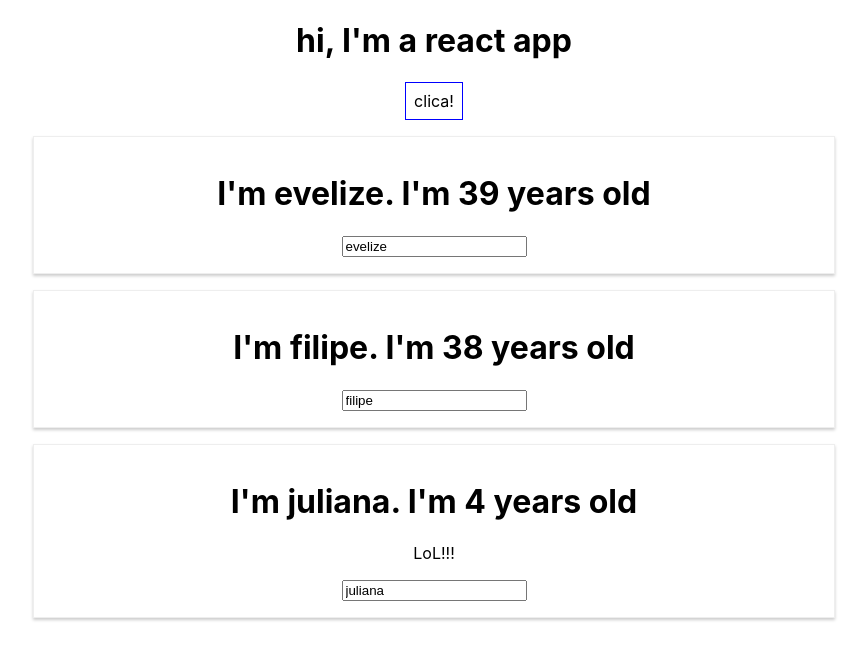
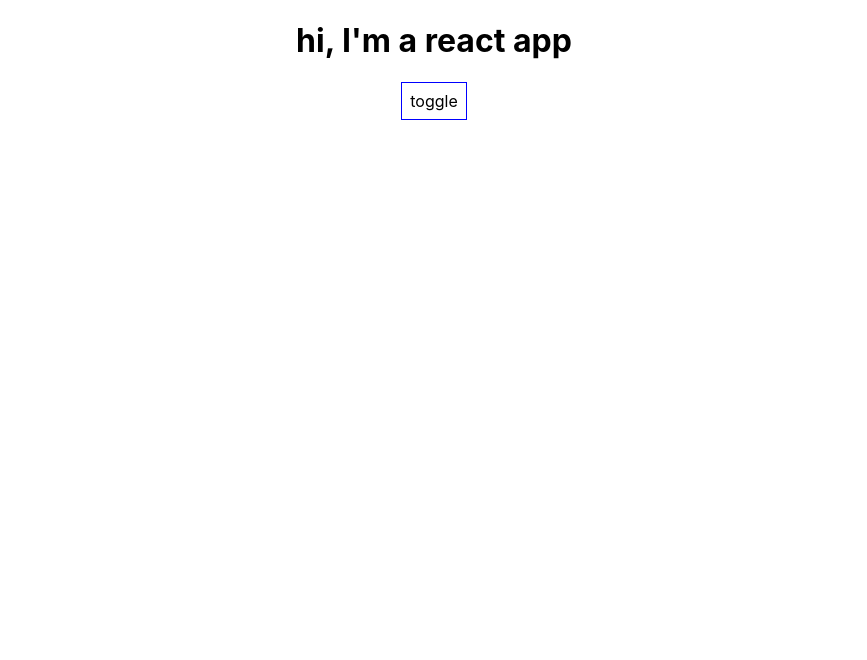
Before and after one commit to ninrod/react-cra, a React (Create React App) app: page / in a window 1280 px wide. Shown: the top 660 px of the page, without its empty margins (206-1073 px from the left). Built offline with nearby package versions, Linux system fonts and the light colour scheme.

Commit message:
conditional rendering

```diff
--- a/src/App.js
+++ b/src/App.js
@@ -8,7 +8,8 @@
       {name: 'evelize', age: 39},
       {name: 'filipe', age: 38},
       {name: 'juliana', age: 4}
-    ]
+    ],
+    showPersons: false
   };
 
   clickHandler = () => {
@@ -27,9 +28,11 @@
         {name: 'evelize', age: 39},
         {name: event.target.value, age: 38},
         {name: 'juliana', age: 4}
-      ]
+      ],
     });
   };
+
+  toggleHandler = () => this.setState({showPersons: !this.state.showPersons});
 
   render() {
     const style = {
@@ -40,10 +43,11 @@
       cursor: 'pointer'
     };
 
-    return (
-      <div className="App">
-        <h1>hi, I'm a react app</h1>
-        <button style={style} onClick={this.clickHandler}>clica!</button>
+    let persons = null;
+
+    if(this.state.showPersons) {
+      persons = (
+        <div>
           <Person
             age={this.state.persons[0].age}
             name={this.state.persons[0].name}/>
@@ -60,6 +64,15 @@
         </div>
       );
     }
+
+    return (
+      <div className="App">
+        <h1>hi, I'm a react app</h1>
+        <button style={style} onClick={this.toggleHandler}>toggle</button>
+        {persons}
+      </div>
+    );
+  }
 }
 
 export default App;
```
Lines whose indentation alone changed are shown as unchanged.
